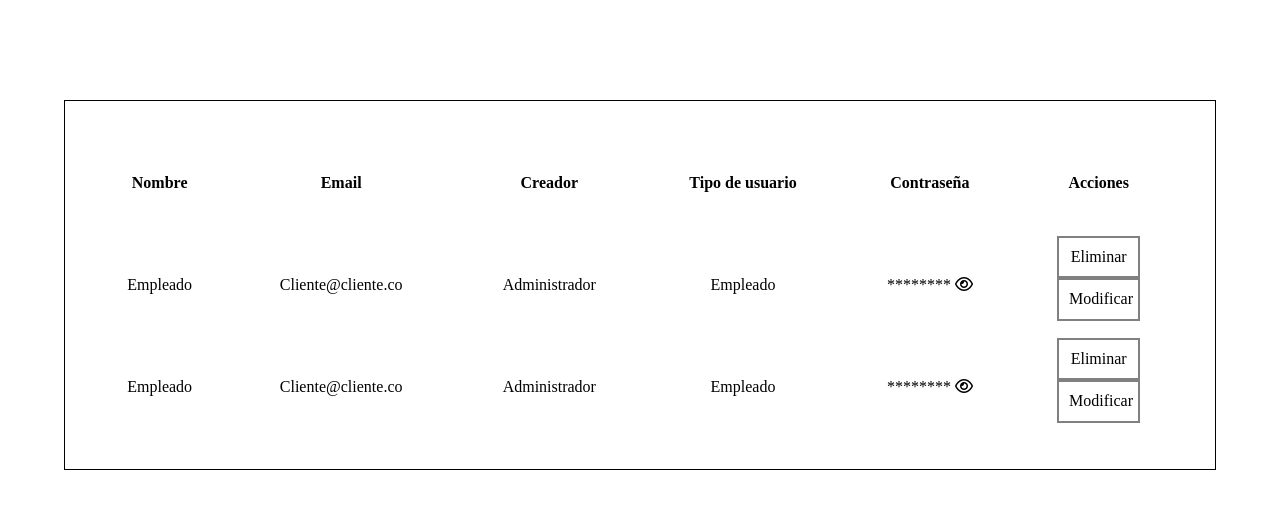
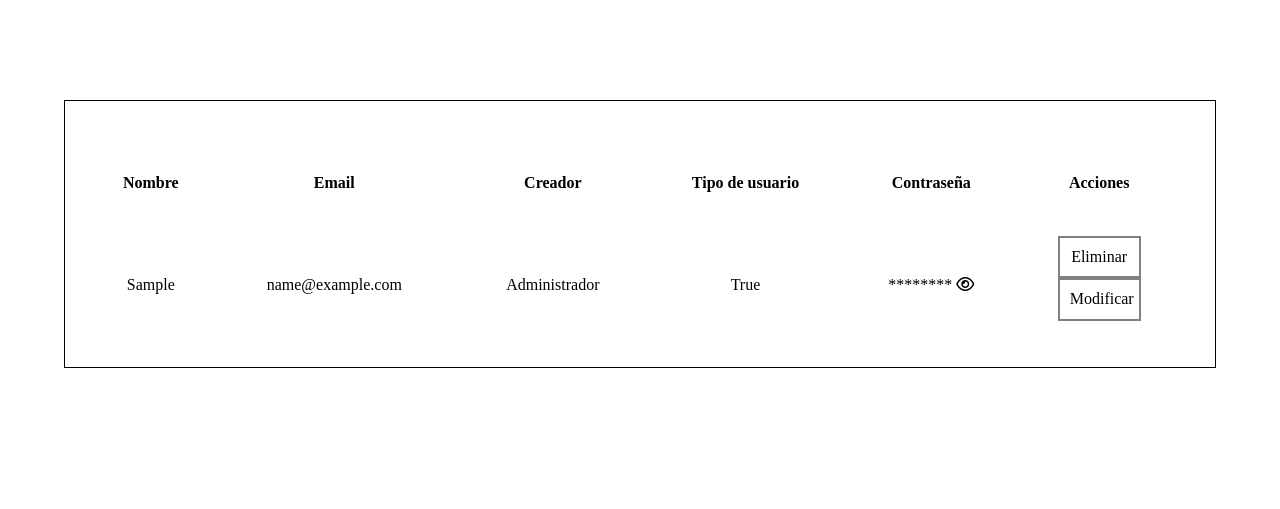
Before and after one commit to kevin-s-c-p/ProjectSoftware, a Django app: page /account/users/ in a window 1280 px wide. Shown: the part 80-589 px from the top of the page. Run offline with Django 3.2, Linux system fonts and the light colour scheme; the visitor is signed in with stand-in values (Sample User, id 1); data comes from the database, SQL or seed files in the repository; some libraries are stand-ins or nearby versions.

Commit message:
view user ready

```diff
--- a/ProjectApp/Templates/ProjectApp/users.html
+++ b/ProjectApp/Templates/ProjectApp/users.html
@@ -12,11 +12,18 @@
         <th>Contraseña</th>
         <th>Acciones</th>
     </tr>
+    {% if users == None %}
+
         <tr class="table-file">
-        <td>Empleado</td>
-        <td>Cliente@cliente.co</td>
+            <td>{{message}}</td>
+        </tr>
+    {% else %}
+        {% for us in users %}
+        <tr class="table-file">
+            <td>{{us.first_name}}</td>
+            <td>{{us.email}}</td>
             <td>Administrador</td>
-        <td>Empleado</td>
+            <td>{{us.is_staff}}</td>
             <td>
                 <p>******** <span><i class="far fa-eye"></i></span></p>
             </td>
@@ -25,18 +32,8 @@
                 <button>Modificar</button>
             </td>
         </tr>
-    <tr>
-        <td>Empleado</td>
-        <td>Cliente@cliente.co</td>
-        <td>Administrador</td>
-        <td>Empleado</td>
-        <td>
-            <p>******** <span><i class="far fa-eye"></i></span></p>
-        </td>
-        <td class="table-buttons">
-            <button>Eliminar</button>
-            <button>Modificar</button>
-        </td>
-    </tr>
+        {% endfor %}
+    {% endif %}
+
 </table>
 {% endblock content %}
--- a/ProjectApp/views.py
+++ b/ProjectApp/views.py
@@ -100,10 +100,18 @@ def add_file(request):
     return render(request,"ProjectApp/addfile.html",context)
 
 def to_user(request):
+    message = "No tienes Permisos de administrador"
+    users = None
 
+    if request.user.is_staff:
+        users = User.objects.all()
 
+    context = {
+        'message':message,
+        'users': users
+    }
 
-    return render(request,"ProjectApp/users.html")
+    return render(request,"ProjectApp/users.html",context)
 
 def exten(arch):
     arch2 = arch.split('.')
```
Lines whose indentation alone changed are shown as unchanged.
